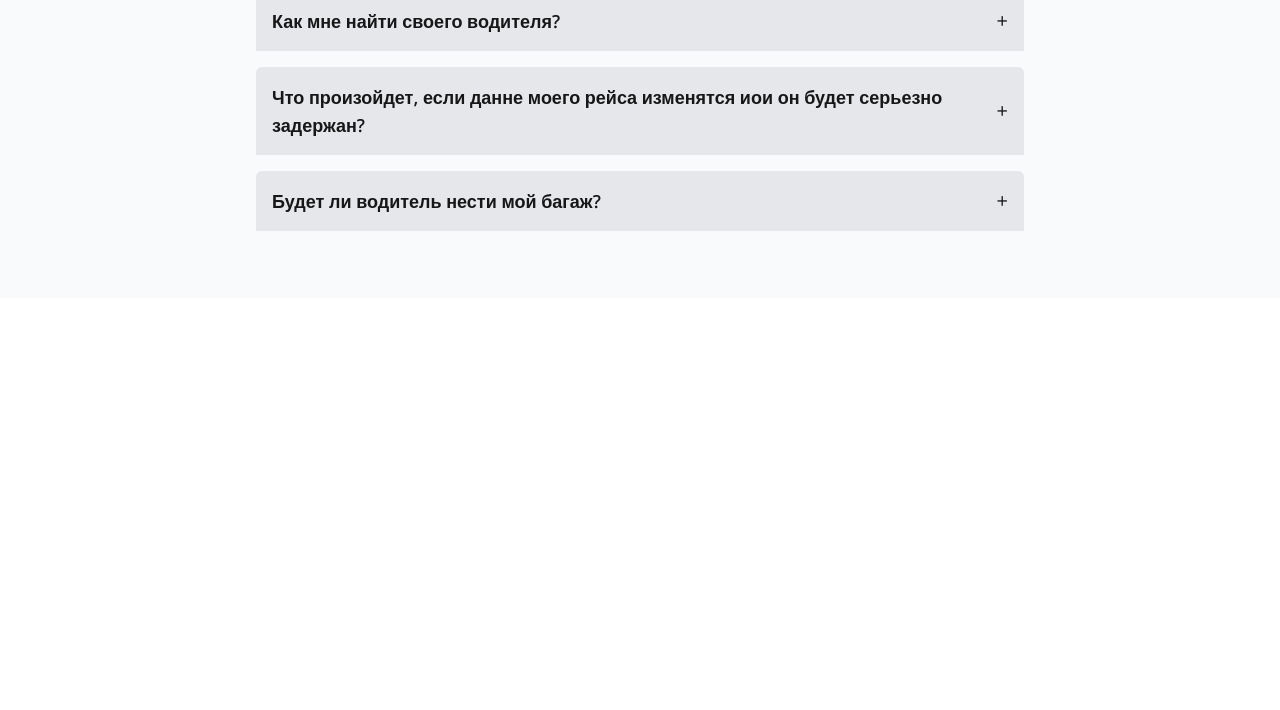
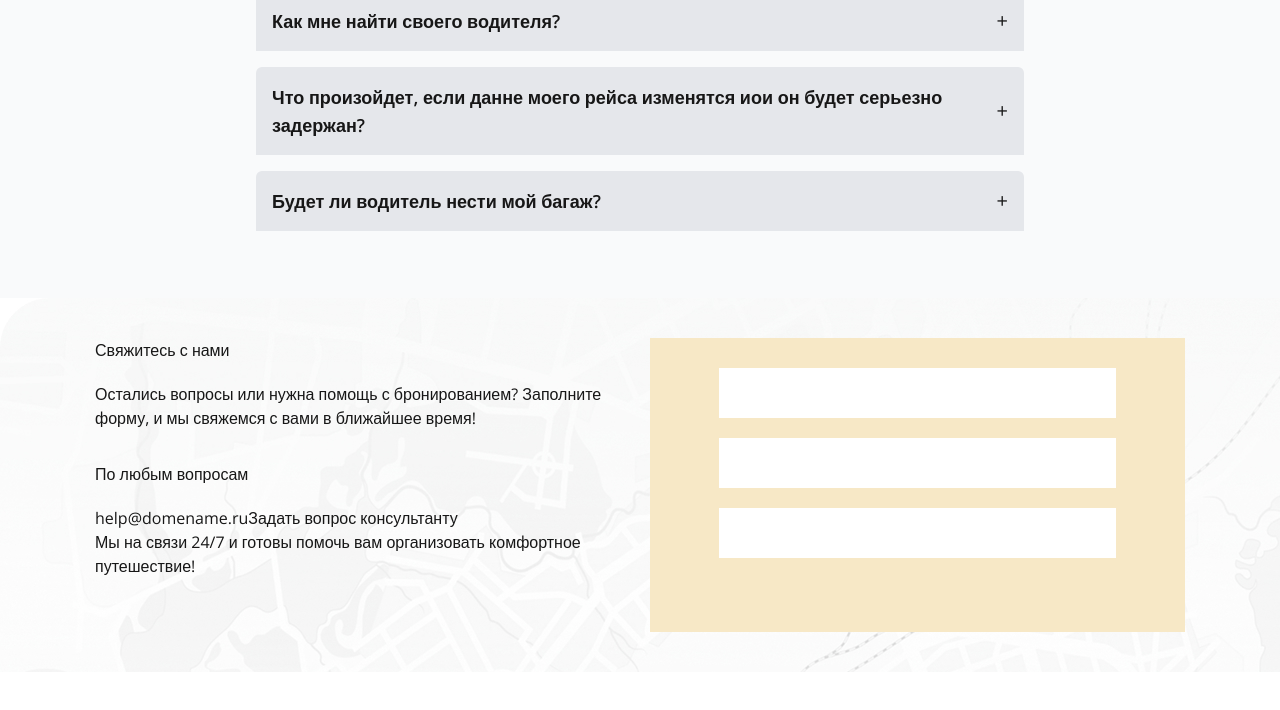
Before and after one commit to jaserds/transfer, a Next.js app: page / in a window 1280 px wide. Shown: the part 3245-3955 px from the top of the page. Before the commit the page ends 3543 px from the top, so only its background shows below. Built offline with nearby package versions, Linux system fonts and the light colour scheme.

Commit message:
Ухожу с работы

```diff
--- a/app/page.tsx
+++ b/app/page.tsx
@@ -1,6 +1,7 @@
 'use client';
 
 import ContactAndFAQContainer from "@/components/ContactAndFAQSection/ContactAndFAQContainer";
+import ContactsFomContainer from "@/components/ContactsFomSection/ContactsFomContainer";
 import Advantages from "@/components/MainComponents/AdvantagesComponent";
 import MainComponent from "@/components/MainComponents/MainComponent";
 import SearchRouteComponent from "@/components/MainComponents/SearchRouteComponent";
@@ -23,6 +24,7 @@ export default function Home() {
       <WhyChooseUsContainer />
       <HowWorkContainer />
       <ContactAndFAQContainer />
+      <ContactsFomContainer />
     </>
   );
 }
--- /dev/null
+++ b/components/ContactsFomSection/ContactsFomContainer.tsx
@@ -0,0 +1,26 @@
+export default function ContactsFomContainer() {
+    return (
+        <section className="flex justify-center mb-[1000px]">
+            <div className="max-w-[1480px] bg-[url('/images/contact-forma-bg.jpg')] w-full flex justify-center py-10">
+                <div className="max-w-[1090px]  flex gap-5">
+                    <div className="w-1/2">
+                        <h3 className="mb-5">Свяжитесь с нами</h3>
+                        <p className="mb-8">Остались вопросы или нужна помощь с бронированием? Заполните форму, и мы свяжемся с вами в ближайшее время!</p>
+                        <h4 className="mb-5">По любым вопросам</h4>
+                        <a className="mb-3" href="mailto:help@domename.ru">help@domename.ru</a>
+                        <a className="mb-8" href="tel:+79999999999">Задать вопрос консультанту</a>
+                        <p className="">Мы на связи 24/7 и готовы помочь вам организовать комфортное путешествие!</p>
+                    </div>
+                    <div className="w-1/2">
+                        <div className=" bg-[#F7E8C6] flex flex-col justify-center px-[69px] py-[30px]">
+                            <input className="h-[50px] mb-[20px]" type="text" />
+                            <input className="h-[50px] mb-[20px]" type="text" />
+                            <input className="h-[50px] mb-[44px]" type="text" />
+                            <button className=""></button>
+                        </div>
+                    </div>
+                </div>
+            </div>
+        </section>
+    )
+}
```
Also changed, not shown: public/images/contact-forma-bg.jpg (added).
